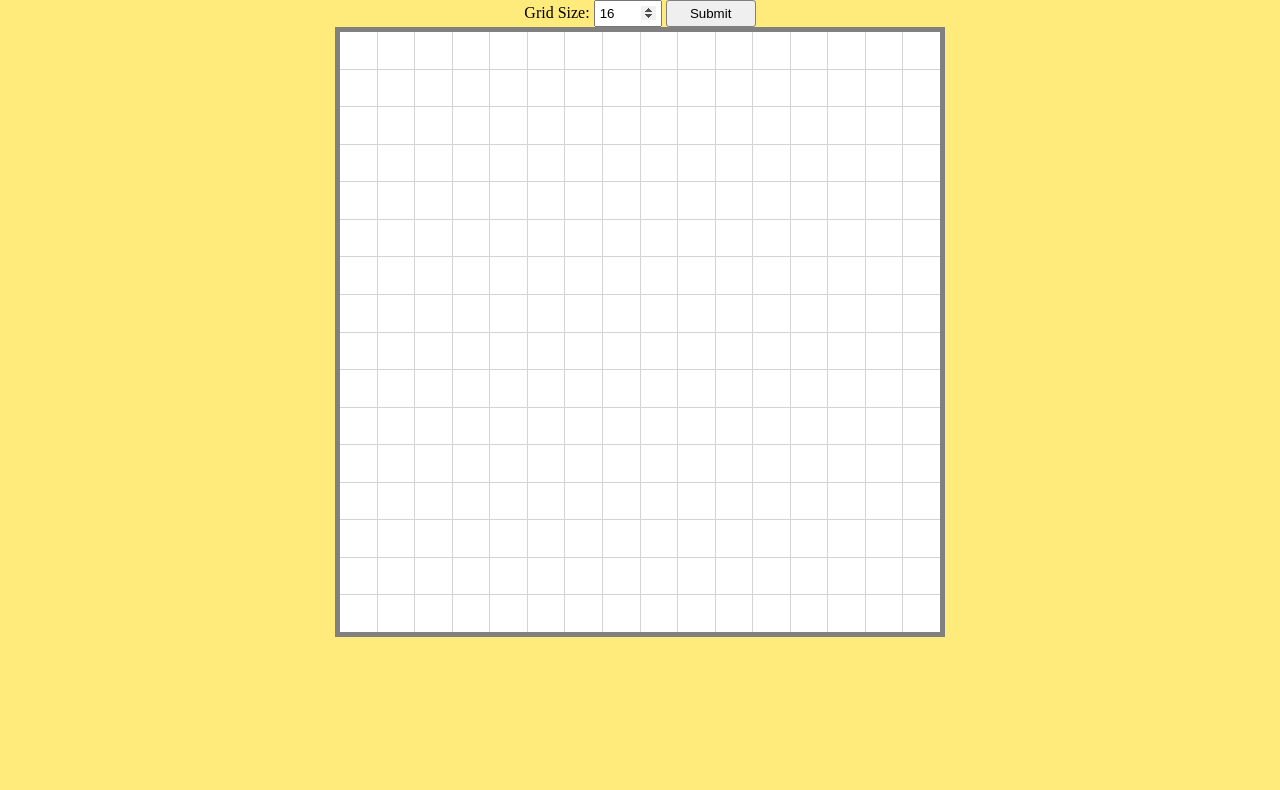
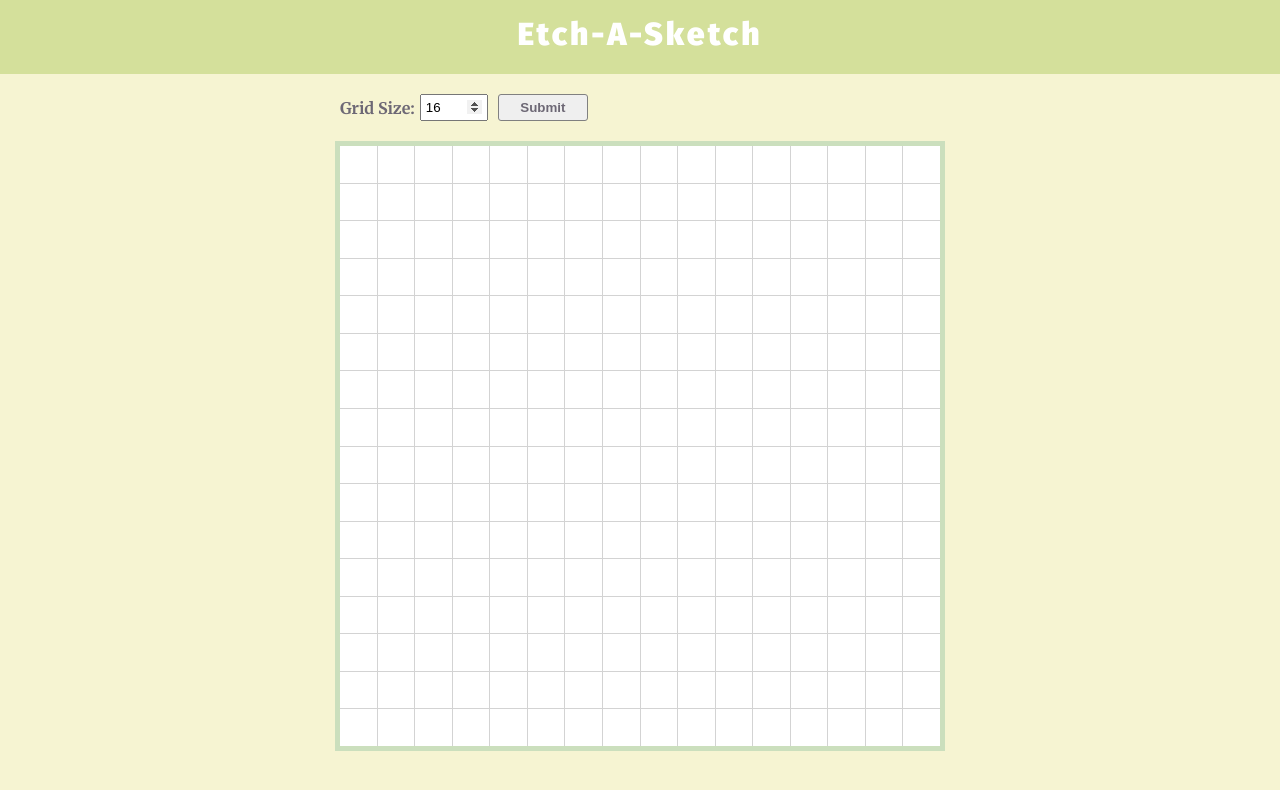
Before and after one commit to albeey/etch-a-sketch, a plain HTML site: page index.html in a window 1280 px wide. Drawn offline with Linux system fonts and the light colour scheme.

Commit message:
Finish styling

```diff
--- a/index.html
+++ b/index.html
@@ -3,14 +3,24 @@
 <head>
   <meta charset="UTF-8">
   <title>Etch-A-Sketch</title>
+  <link rel="preconnect" href="https://fonts.googleapis.com">
+  <link rel="preconnect" href="https://fonts.gstatic.com" crossorigin>
+  <link href="https://fonts.googleapis.com/css2?family=Fira+Sans:wght@600;900&display=swap" rel="stylesheet">
+  <link href="https://fonts.googleapis.com/css2?family=Merriweather:ital,wght@0,400;0,700;0,900;1,700;1,900&display=swap" rel="stylesheet">
   <link rel="stylesheet" href="styles/style.css">
   <script src="scripts/script.js" defer></script>
 </head>
 <body>
 
+  <div id="header">
+    <p class="title">Etch-A-Sketch</p>
+  </div>
+
   <div id="navigation">
-    <label for="grid-size">Grid Size: </label>
-    <input type="number" id="grid-size" min="1" max="100" value="16">
+    <div class="size">
+      <label for="grid-size">Grid Size: </label>
+      <input type="number" id="grid-size" min="1" max="100" value="16">
+    </div>
     <button class="change-grid">Submit</button>
   </div>
 
--- a/scripts/script.js
+++ b/scripts/script.js
@@ -4,7 +4,7 @@ document.addEventListener('DOMContentLoaded', generateGrid())
 const changeGridButton = document.querySelector(".change-grid");
 changeGridButton.addEventListener("click", resetGrid);
 
-// FUNCTIONS
+
 function generateGrid(gridSize = 16) {
   const container = document.querySelector("#grid-container");
 
@@ -26,7 +26,7 @@ function generateGrid(gridSize = 16) {
 
   // Add event listener to cells
   const cells = document.querySelectorAll(".cell");
-    cells.forEach(cell => {
+  cells.forEach(cell => {
     cell.addEventListener("mouseenter", changeCellColor)
   })
 }
--- a/styles/style.css
+++ b/styles/style.css
@@ -8,11 +8,42 @@ body {
   flex-direction: column;
   justify-content: center;
   align-items: center;
-  background-color: #ffeb7c;
+  background-color: #f6f4d2;
+  font-family: 'Merriweather', serif;
+}
+
+#header {
+  background-color: #d4e09b;
+  color: white;
+  text-align: center;
+  padding: 15px 0;
+  width: 100%;
+}
+
+.title {
+  font-weight: 900;
+  font-family: 'Fira Sans', sans-serif;
+  letter-spacing: 3px;
+  font-size: 32px;
+  margin-bottom: 6px;
+}
+
+#navigation {
+  margin: 20px 0;
+  display: flex;
+  width: 600px;
+  gap: 10px;
+  align-items: center;
+}
+
+.size {
+  display: flex;
+  align-items: center;
+  gap: 5px;
 }
 
 #grid-container {
-  border: 5px solid gray;
+  border: 5px solid #cbdfbd;
   width: 600px;
   height: 600px;
   display: flex;
@@ -48,3 +79,8 @@ input[type=number]::-webkit-inner-spin-button {
   height: 27px;
   width: 90px;
 }
+
+label, button {
+  color: #6d6875;
+  font-weight: bold;
+}
```
